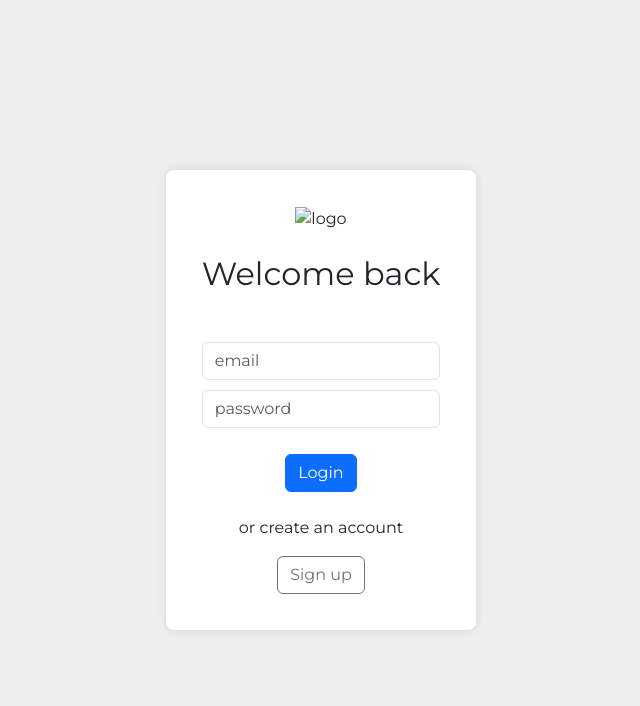
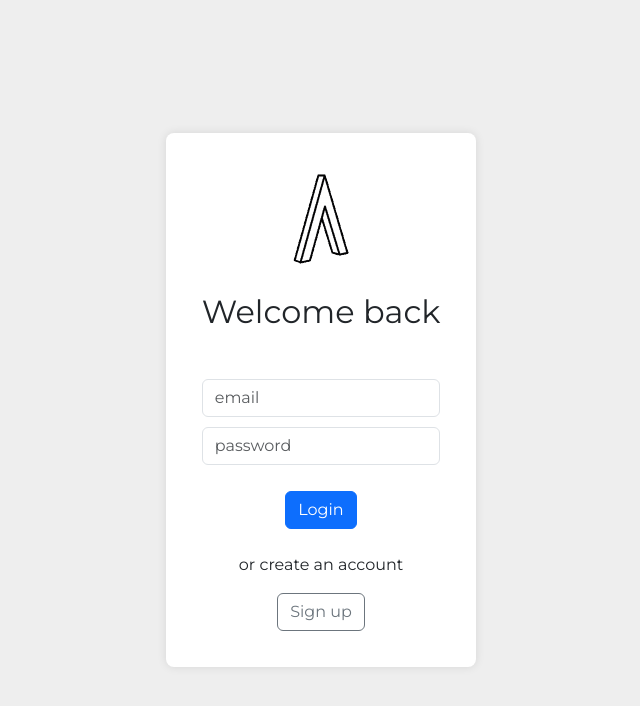
Before and after one commit to mathe-mt/webtest, a plain HTML site: page index.html in a window 1280 px wide. Shown: the whole page, without its empty margins (319-959 px from the left). Drawn offline with nearby package versions, Linux system fonts and the light colour scheme; the site is published under a folder, as on GitHub Pages, so addresses that start at the root find nothing.

Commit message:
index.html

```diff
--- a/index.html
+++ b/index.html
@@ -36,7 +36,7 @@
     <body>
         <div class="container login-container">
             <div class="login-box">
-                <img src="/images/logo.png" alt="logo" width="100px">
+                <img src="images/logo.png" alt="logo" width="100px">
                 <h2 class="mt-4 mb-5">Welcome back</h2>
                 <input type="email" class="form-control" placeholder="email" required>
                 <input type="password" class="form-control" placeholder="password" required>
```
